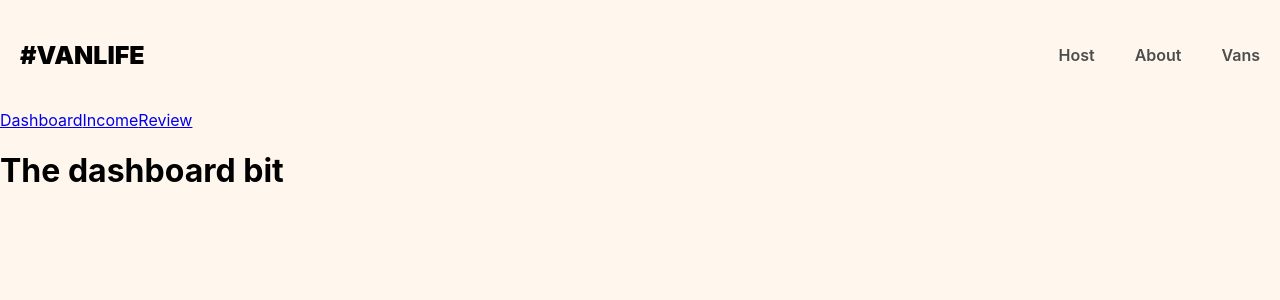
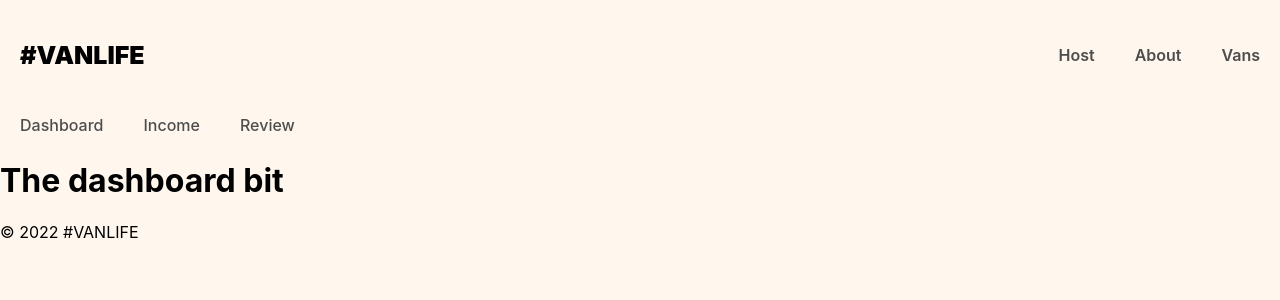
Before and after one commit to 88Hannah/training-2024, a React (Vite) app in the folder van-life/: page /host in a window 1280 px wide. Shown: the top 300 px of the page. Built offline with nearby package versions, Linux system fonts and the light colour scheme; what miragejs would draw is missing.

Commit message:
Footer added to the main layout file

```diff
--- a/van-life/src/App.jsx
+++ b/van-life/src/App.jsx
@@ -20,10 +20,10 @@ function App() {
           <Route path='/about' element={<About />} />
           <Route path='/vans' element={<Vans /> } />
           <Route path='/vans/:id' element={<VanDetail />} />
-          <Route element={<HostLayout />}>
-            <Route path='/host' element={<Dashboard />} />
-            <Route path='/host/income' element={<Income />} />
-            <Route path='/host/review' element={<Review />} />
+          <Route path='/host' element={<HostLayout />}>
+            <Route index element={<Dashboard />} />
+            <Route path='income' element={<Income />} />
+            <Route path='review' element={<Review />} />
           </Route>
         </Route>
       </Routes>
--- /dev/null
+++ b/van-life/src/components/Footer.jsx
@@ -0,0 +1,5 @@
+export default function Footer() {
+    return(
+        <footer>&#169; 2022 #VANLIFE</footer>
+    )
+}
--- a/van-life/src/components/HostLayout.jsx
+++ b/van-life/src/components/HostLayout.jsx
@@ -3,11 +3,11 @@ import { Link, Outlet } from 'react-router-dom';
 export default function HostLayout() {
     return (
         <>
-            <div>
+            <nav className="host-nav">
                 <Link to='/host'>Dashboard</Link>
                 <Link to='/host/income'>Income</Link>
                 <Link to='/host/review'>Review</Link>
-            </div>
+            </nav>
             <Outlet />
         </>
     )
--- a/van-life/src/components/Layout.jsx
+++ b/van-life/src/components/Layout.jsx
@@ -1,4 +1,5 @@
 import Header from './Header'
+import Footer from './Footer';
 import { Outlet } from 'react-router-dom';
 
 export default function Layout() {
@@ -6,6 +7,7 @@ export default function Layout() {
         <>
             <Header />
             <Outlet />
+            <Footer />
         </>
     )
 }
--- a/van-life/src/style.css
+++ b/van-life/src/style.css
@@ -278,3 +278,20 @@ i[class*='van-type-'] {
     color: white;
     font-size: 1.125rem;
 }
+
+.host-nav {
+    display: flex;
+}
+
+.host-nav a {
+    text-decoration: none;
+    color: #4D4D4D;
+    font-weight: 500;
+    padding: 5px 20px;
+}
+
+.host-nav a:hover {
+    color: #161616;
+    text-decoration: underline;
+    font-weight: 600;
+}
```
